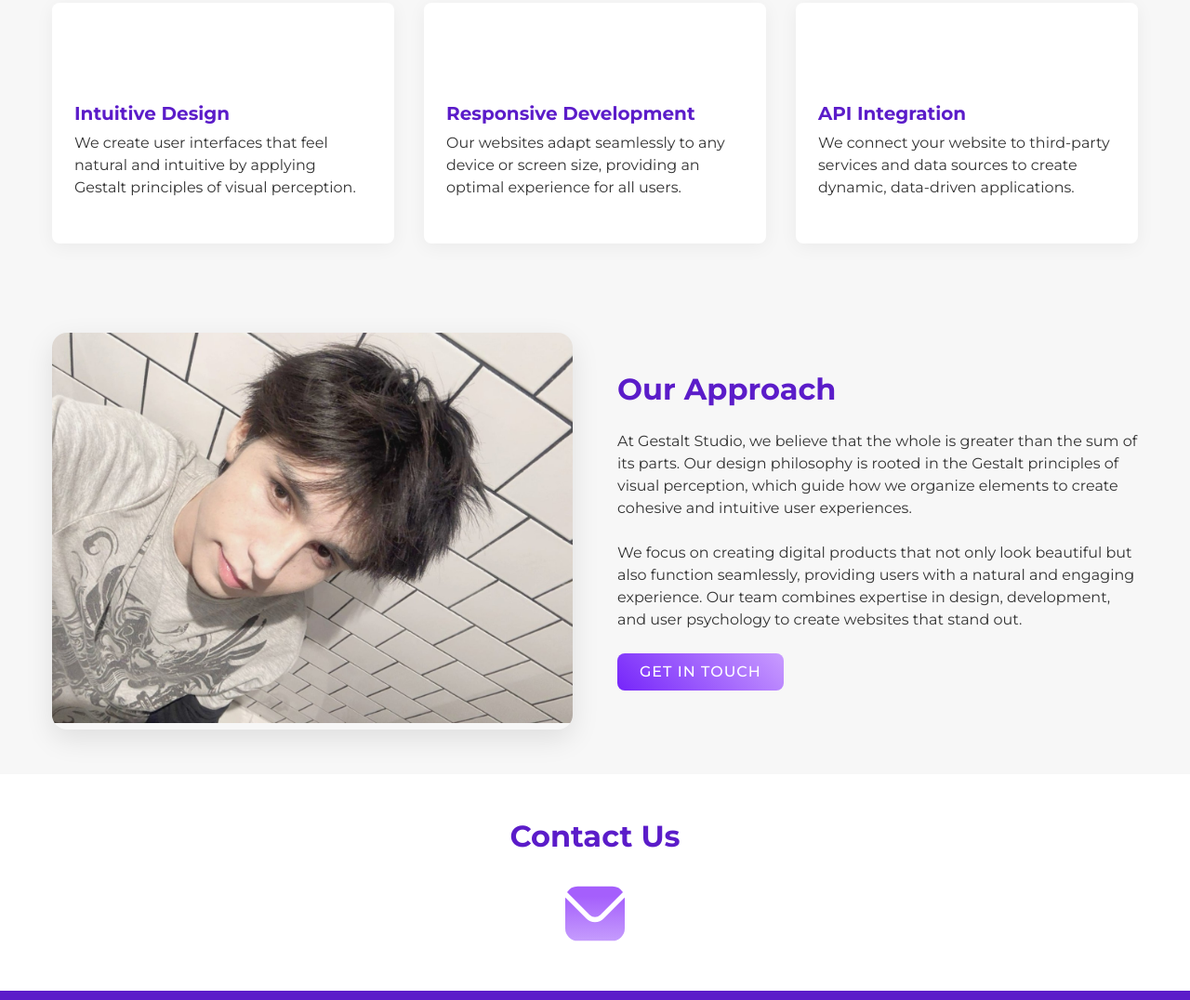
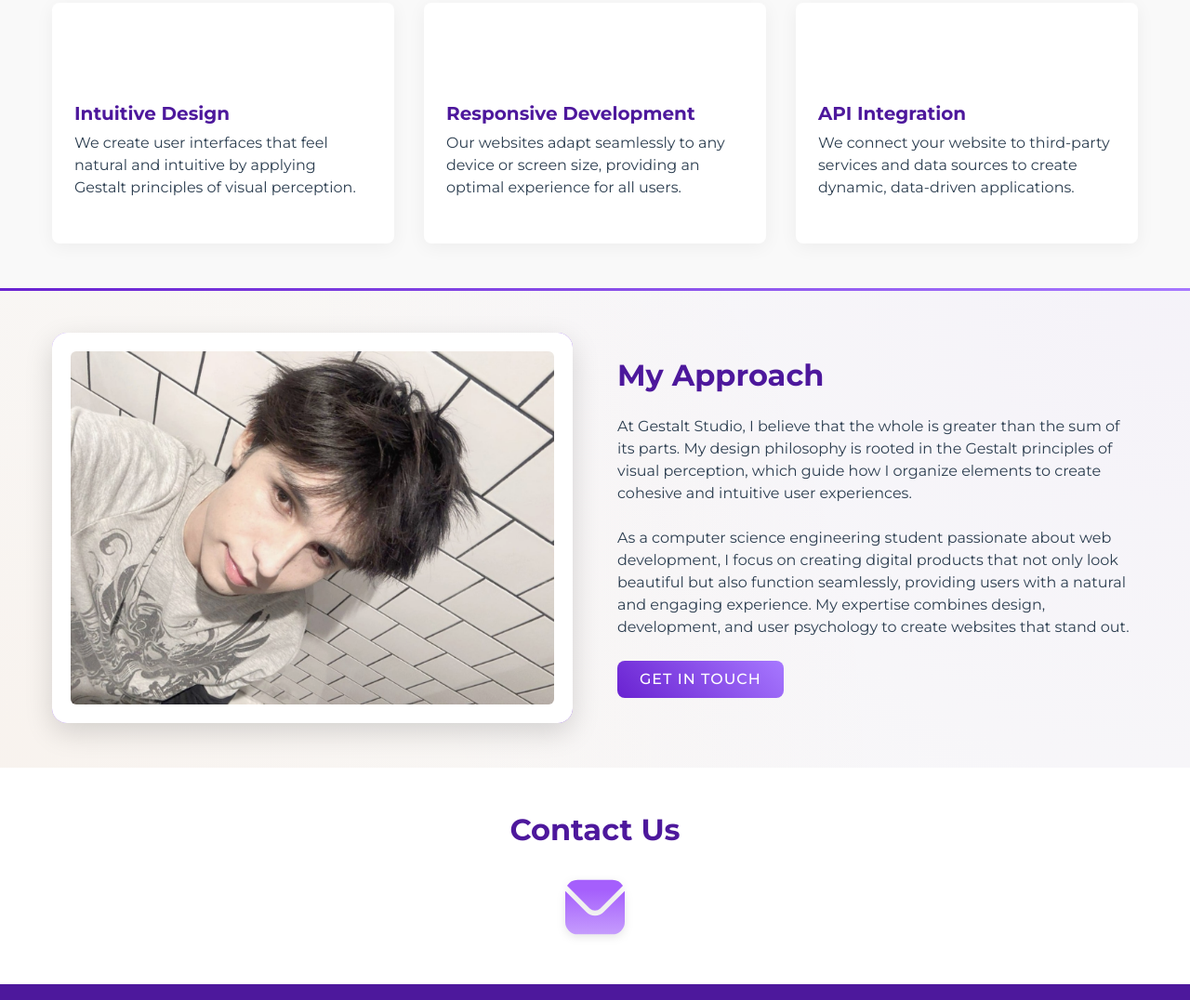
Before and after one commit to gesttaltt/gestalt-portfolio, a plain HTML site: page index-refactored.html in a window 1280 px wide. Shown: the part 1721-2797 px from the top of the page at 93% size. Drawn offline with Linux system fonts and the light colour scheme.

Commit message:
refactor: Update content and styles in the about section for improved personalization and aesthetics

```diff
--- a/index-refactored.html
+++ b/index-refactored.html
@@ -98,12 +98,12 @@
       <div class="container">
         <div class="about-content">
           <div class="about-image">
-            <img src="./assets/images/pics/1.jpeg" alt="Team working on design project">
+            <img src="./assets/images/pics/1.jpeg" alt="Professional portrait" loading="lazy">
           </div>
           <div class="about-text">
-            <h2>Our Approach</h2>
-            <p>At Gestalt Studio, we believe that the whole is greater than the sum of its parts. Our design philosophy is rooted in the Gestalt principles of visual perception, which guide how we organize elements to create cohesive and intuitive user experiences.</p>
-            <p>We focus on creating digital products that not only look beautiful but also function seamlessly, providing users with a natural and engaging experience. Our team combines expertise in design, development, and user psychology to create websites that stand out.</p>
+            <h2>My Approach</h2>
+            <p>At Gestalt Studio, I believe that the whole is greater than the sum of its parts. My design philosophy is rooted in the Gestalt principles of visual perception, which guide how I organize elements to create cohesive and intuitive user experiences.</p>
+            <p>As a computer science engineering student passionate about web development, I focus on creating digital products that not only look beautiful but also function seamlessly, providing users with a natural and engaging experience. My expertise combines design, development, and user psychology to create websites that stand out.</p>
             <a href="#contact" class="btn" id="arrow-start">Get in Touch</a>
           </div>
         </div>
--- a/script-refactored.js
+++ b/script-refactored.js
@@ -110,7 +110,7 @@ document.addEventListener('DOMContentLoaded', () => {
 
       // Create SVG elements once for better performance
       arrowLine = document.createElementNS("http://www.w3.org/2000/svg", "line");
-      arrowLine.setAttribute("stroke", "#c99cff");
+      arrowLine.setAttribute("stroke", "#a778ff");
       arrowLine.setAttribute("stroke-width", "2.5");
       arrowLine.setAttribute("stroke-dasharray", "400");
       arrowLine.setAttribute("stroke-dashoffset", "400");
@@ -118,7 +118,7 @@ document.addEventListener('DOMContentLoaded', () => {
 
       arrowCircle = document.createElementNS("http://www.w3.org/2000/svg", "circle");
       arrowCircle.setAttribute("r", "5");
-      arrowCircle.setAttribute("fill", "#c99cff");
+      arrowCircle.setAttribute("fill", "#a778ff");
       arrowCircle.style.transform = "scale(0)";
       arrowCircle.style.animation = "popCircle 0.6s ease-out forwards 1s";
 
--- a/styles-refactored.css
+++ b/styles-refactored.css
@@ -3,18 +3,18 @@
 /* ===== CSS CUSTOM PROPERTIES ===== */
 :root {
   /* Color System */
-  --color-primary: #7525fa;
-  --color-primary-light: #c99cff;
-  --color-primary-dark: #5b1cc9;
-  --color-accent: #ff9c5a;
-  --color-accent-light: #ffbf8e;
+  --color-primary: #6922d1;
+  --color-primary-light: #a778ff;
+  --color-primary-dark: #4d189c;
+  --color-accent: #e67e22;
+  --color-accent-light: #f5b041;
 
   /* Neutrals */
-  --color-text: #333333;
-  --color-text-light: #666666;
+  --color-text: #2c3e50;
+  --color-text-light: #7f8c8d;
   --color-bg: #ffffff;
-  --color-bg-alt: #f7f7f7;
-  --color-border: #dddddd;
+  --color-bg-alt: #f9f9f9;
+  --color-border: #e0e0e0;
 
   /* Gradients */
   --gradient-primary: linear-gradient(45deg, var(--color-primary), var(--color-primary-light));
@@ -369,6 +369,20 @@ img, svg {
 .about {
   background-color: var(--color-bg-alt);
   padding: var(--space-xl) 0;
+  position: relative;
+  background-image:
+    radial-gradient(circle at top right, rgba(167, 120, 255, 0.05) 0%, transparent 70%),
+    radial-gradient(circle at bottom left, rgba(229, 126, 34, 0.05) 0%, transparent 70%);
+}
+
+.about::before {
+  content: '';
+  position: absolute;
+  top: 0;
+  left: 0;
+  right: 0;
+  height: 3px;
+  background: var(--gradient-primary);
 }
 
 .about-content {
@@ -379,9 +393,42 @@ img, svg {
 }
 
 .about-image {
+  position: relative;
   border-radius: var(--border-radius-large);
   overflow: hidden;
-  box-shadow: 0 10px 30px rgba(0, 0, 0, 0.1);
+  box-shadow: 0 10px 30px rgba(0, 0, 0, 0.15);
+  aspect-ratio: 4/3;
+  padding: 12px;
+  background: linear-gradient(135deg, var(--color-primary-light) 0%, var(--color-primary) 100%);
+}
+
+.about-image::before {
+  content: '';
+  position: absolute;
+  top: 0;
+  left: 0;
+  right: 0;
+  bottom: 0;
+  background: var(--color-bg);
+  border-radius: calc(var(--border-radius-large) - 6px);
+  z-index: 1;
+}
+
+.about-image img {
+  position: relative;
+  width: calc(100% - 16px);
+  height: calc(100% - 16px);
+  object-fit: cover;
+  object-position: center 30%;
+  filter: contrast(1.05) saturate(0.9);
+  border-radius: calc(var(--border-radius-large) - 10px);
+  margin: 8px;
+  z-index: 2;
+  transition: transform var(--transition-medium);
+}
+
+.about-image:hover img {
+  transform: scale(1.02);
 }
 
 .about-text h2 {
@@ -413,6 +460,7 @@ img, svg {
   height: 64px;
   fill: var(--color-primary);
   transition: transform var(--transition-medium);
+  filter: drop-shadow(0 3px 5px rgba(0, 0, 0, 0.1));
 }
 
 #toggle-btn:hover .envelope-icon,
```
